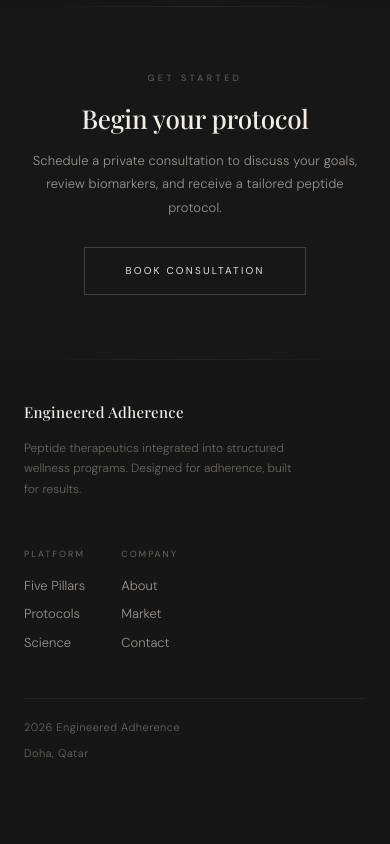
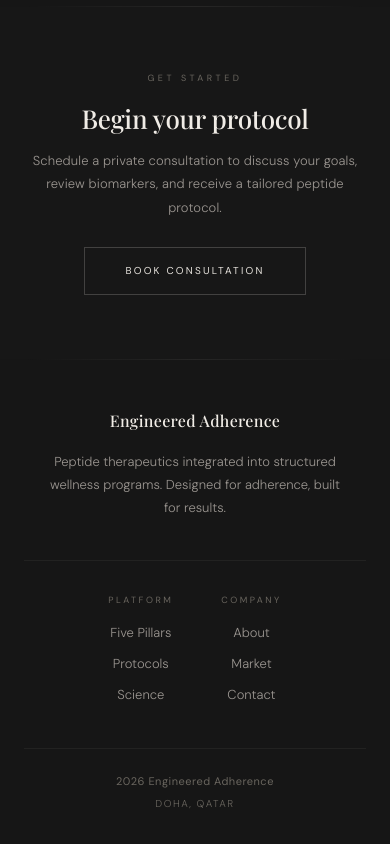
Before and after one commit to friizzyy/engineered-adherence, a plain HTML site: page index.html in a window 390 px wide. Shown: the part 2126-2970 px from the top of the page. Before the commit the page ends 2928 px from the top, so only its background shows below. Drawn offline with nearby package versions, Linux system fonts and the light colour scheme; a web font is replaced by a local one.

Commit message:
Redesign mobile footer with centered premium layout
- Center-aligned footer layout for cleaner mobile presentation
- Added horizontal borders to footer links section for visual separation
- Improved typography hierarchy with better spacing
- Enhanced footer-bottom with stacked location styling
- Better touch-friendly link spacing

Co-Authored-By: Claude Opus 4.5 <noreply@anthropic.com>

```diff
--- a/css/mobile.css
+++ b/css/mobile.css
@@ -653,44 +653,96 @@
   }
 
   /* ═══════════════════════════════════════════
-     MOBILE FOOTER
+     MOBILE FOOTER — PREMIUM REDESIGN
      ═══════════════════════════════════════════ */
   footer{
-    padding:40px 24px !important;
+    padding:48px 24px 32px !important;
+    text-align:center;
+  }
+
+  .footer-inner{
+    flex-direction:column !important;
+    align-items:center !important;
+    gap:40px !important;
+  }
+
+  .footer-brand{
+    display:flex;
+    flex-direction:column;
+    align-items:center;
+    text-align:center;
   }
 
   .footer-brand .logo{
-    font-size:15px;
+    font-size:16px;
+    margin-bottom:16px !important;
   }
 
   .footer-brand p{
-    font-size:12px;
-    line-height:1.7;
-    max-width:280px;
+    font-size:13px;
+    line-height:1.8;
+    max-width:300px;
+    color:var(--muted);
+    text-align:center;
   }
 
   .footer-links{
-    gap:36px !important;
+    display:flex !important;
+    flex-direction:row !important;
+    justify-content:center !important;
+    gap:48px !important;
+    width:100%;
+    padding:32px 0;
+    border-top:1px solid var(--line);
+    border-bottom:1px solid var(--line);
+  }
+
+  .footer-col{
+    text-align:center;
   }
 
   .footer-col h4{
     font-size:9px;
-    letter-spacing:2px;
-    margin-bottom:14px;
+    letter-spacing:2.5px;
+    margin-bottom:16px;
+    color:var(--faint);
   }
 
   .footer-col a{
     font-size:13px;
-    margin-bottom:8px;
+    margin-bottom:10px;
+    display:block;
+    color:var(--muted);
+    transition:color .3s ease;
+  }
+
+  .footer-col a:active{
+    color:var(--text-heading);
   }
 
   .footer-bottom{
-    margin-top:36px;
-    padding-top:20px;
+    margin-top:24px !important;
+    padding-top:0 !important;
+    border-top:none !important;
+    flex-direction:column !important;
+    align-items:center !important;
+    gap:6px !important;
   }
 
   .footer-bottom span{
     font-size:11px;
+    color:var(--faint);
+    letter-spacing:0.5px;
+  }
+
+  .footer-bottom span:first-child{
+    font-weight:400;
+  }
+
+  .footer-bottom span:last-child{
+    font-size:10px;
+    text-transform:uppercase;
+    letter-spacing:1.5px;
   }
 
   /* ═══════════════════════════════════════════
```
